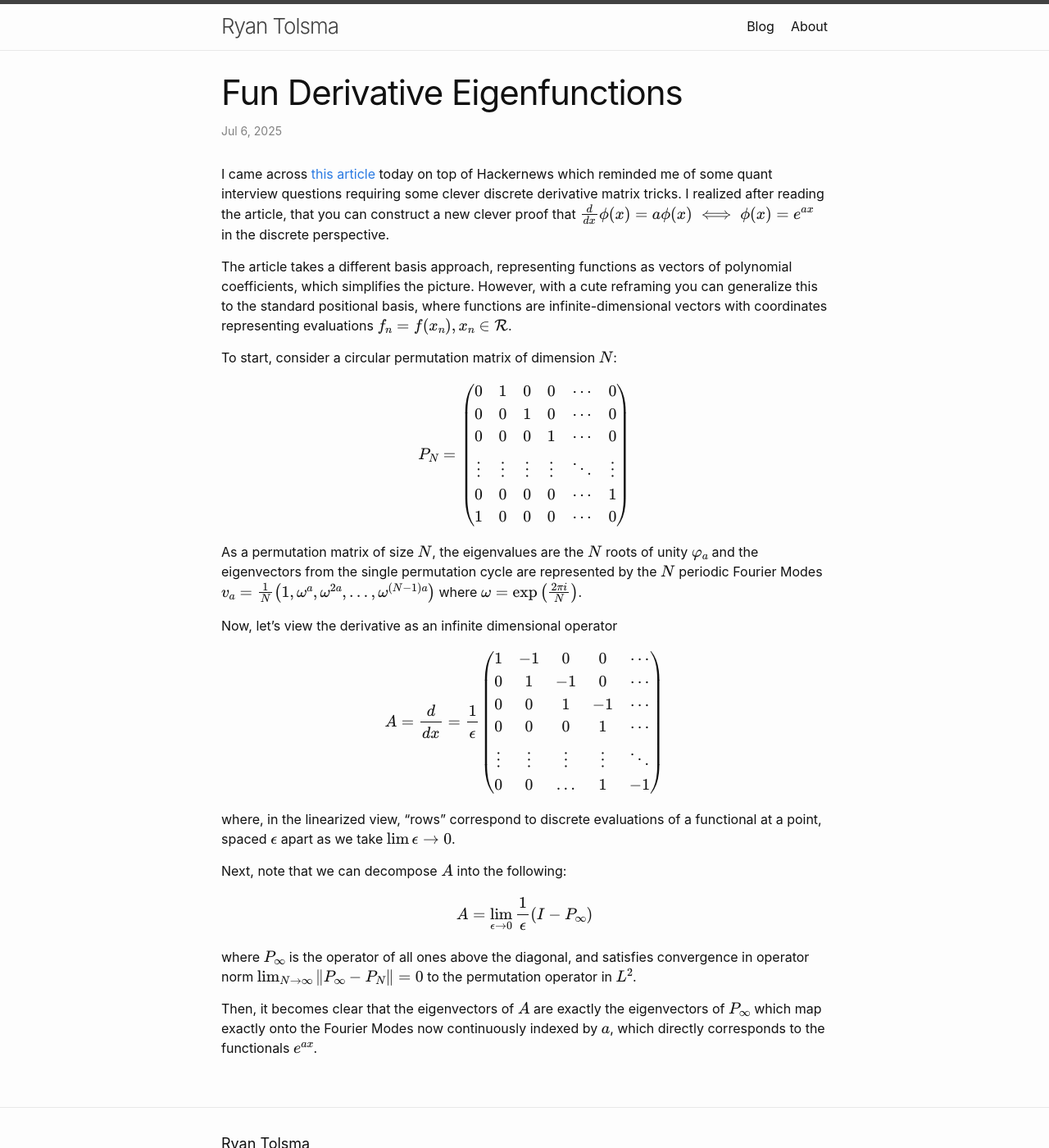
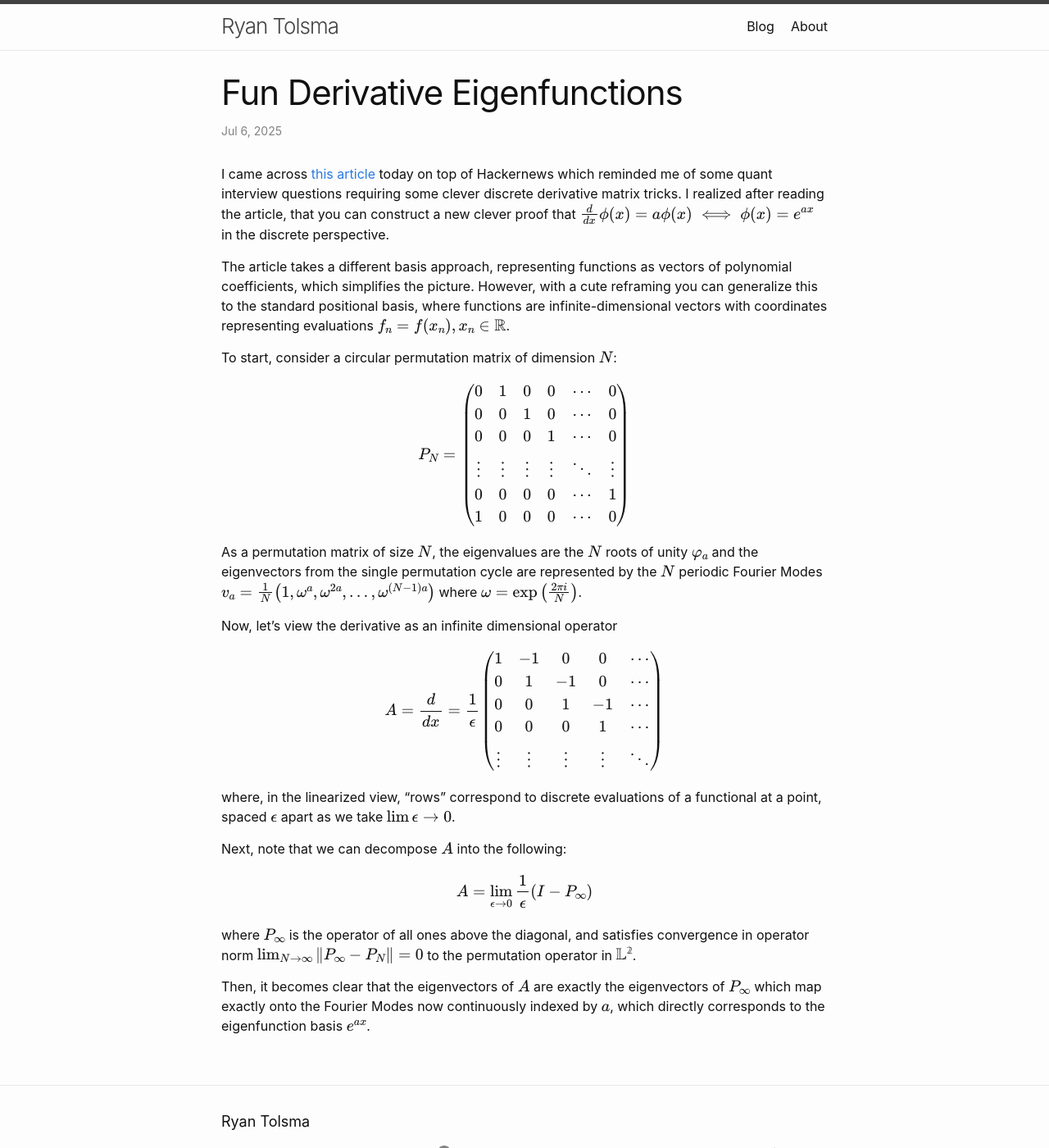
Before and after one commit to rtolsma/rtolsma.github.io, a Jekyll site: the page built from _posts/2025-07-06-discrete-derivative.markdown, in a window 1280 px wide and 1400 px high. Shown: the whole window at 82% size. Built offline with Jekyll 4.4.1, drawn with Linux system fonts in a browser that asks for light colours; formulas are drawn with MathJax 3; comment, search, counter and statistics services are not loaded.

Commit message:
Fix render

```diff
--- a/_posts/2025-07-06-discrete-derivative.markdown
+++ b/_posts/2025-07-06-discrete-derivative.markdown
@@ -8,7 +8,7 @@ published: true
 
 I came across [this article](https://thenumb.at/Functions-are-Vectors/) today on top of Hackernews which reminded me of some quant interview questions requiring some clever discrete derivative matrix tricks. I realized after reading the article, that you can construct a new clever proof that $$\frac{d}{dx} \phi(x) = a\phi(x) \iff \phi(x) = e^{ax}$$ in the discrete perspective.
 
-The article takes a different basis approach, representing functions as vectors of polynomial coefficients, which simplifies the picture. However, with a cute reframing you can generalize this to the standard positional basis, where functions are infinite-dimensional vectors with coordinates representing evaluations $$f_n = f(x_n), x_n \in \mathcal{R}$$.
+The article takes a different basis approach, representing functions as vectors of polynomial coefficients, which simplifies the picture. However, with a cute reframing you can generalize this to the standard positional basis, where functions are infinite-dimensional vectors with coordinates representing evaluations $$f_n = f(x_n), x_n \in \mathbb{R}$$.
 
 
 To start, consider a circular permutation matrix of dimension $$N$$:
@@ -33,8 +33,7 @@ $$\begin{align*} A  = \frac{d}{dx} = \frac{1}{\epsilon}\begin{pmatrix}
 0 & 1 & -1 & 0 & \cdots \\
 0 & 0 & 1 & -1 & \cdots \\
 0 & 0 & 0 & 1 & \cdots \\
-\vdots & \vdots & \vdots & \vdots & \ddots \\
-0 & 0 & \ldots & 1 & -1
+\vdots & \vdots & \vdots & \vdots & \ddots
 \end{pmatrix} \end{align*}$$
 
 
@@ -49,6 +48,6 @@ A =  \lim_{\epsilon\to 0}\frac{1}{\epsilon}\left(I - P_\infty \right)
 \end{align*}
 $$
 
-where $$P_\infty$$ is the operator of all ones above the diagonal, and satisfies convergence in operator norm $$\lim_{N\to\infty}\|P_\infty - P_N\| = 0$$ to the permutation operator in $$L^2$$.
+where $$P_\infty$$ is the operator of all ones above the diagonal, and satisfies convergence in operator norm $$\lim_{N\to\infty}\|P_\infty - P_N\| = 0$$ to the permutation operator in $$\mathbb{L^2}$$.
 
-Then, it becomes clear that the eigenvectors of $$A$$ are exactly the eigenvectors of $$P_\infty$$ which map exactly onto the Fourier Modes now continuously indexed by $$a$$, which directly corresponds to the functionals $$e^{ax}$$.
+Then, it becomes clear that the eigenvectors of $$A$$ are exactly the eigenvectors of $$P_\infty$$ which map exactly onto the Fourier Modes now continuously indexed by $$a$$, which directly corresponds to the eigenfunction basis $$e^{ax}$$.
```
